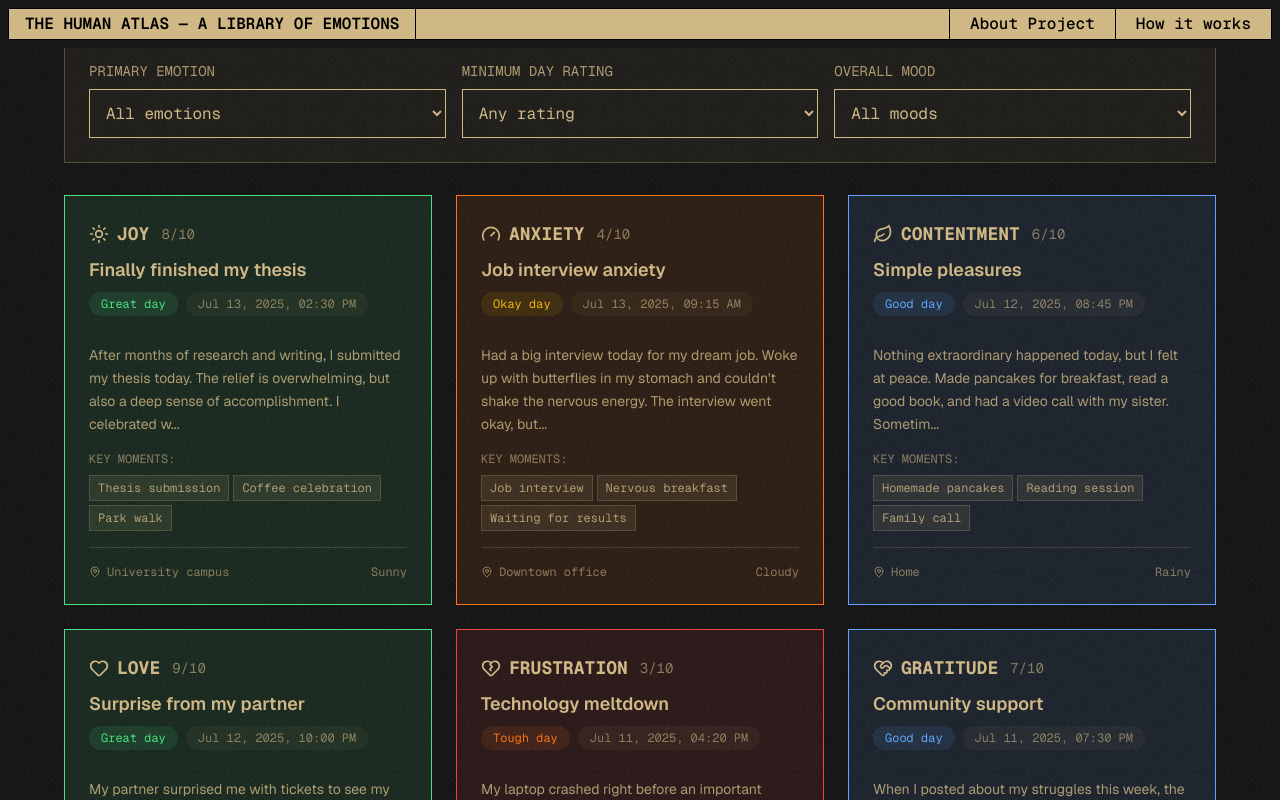
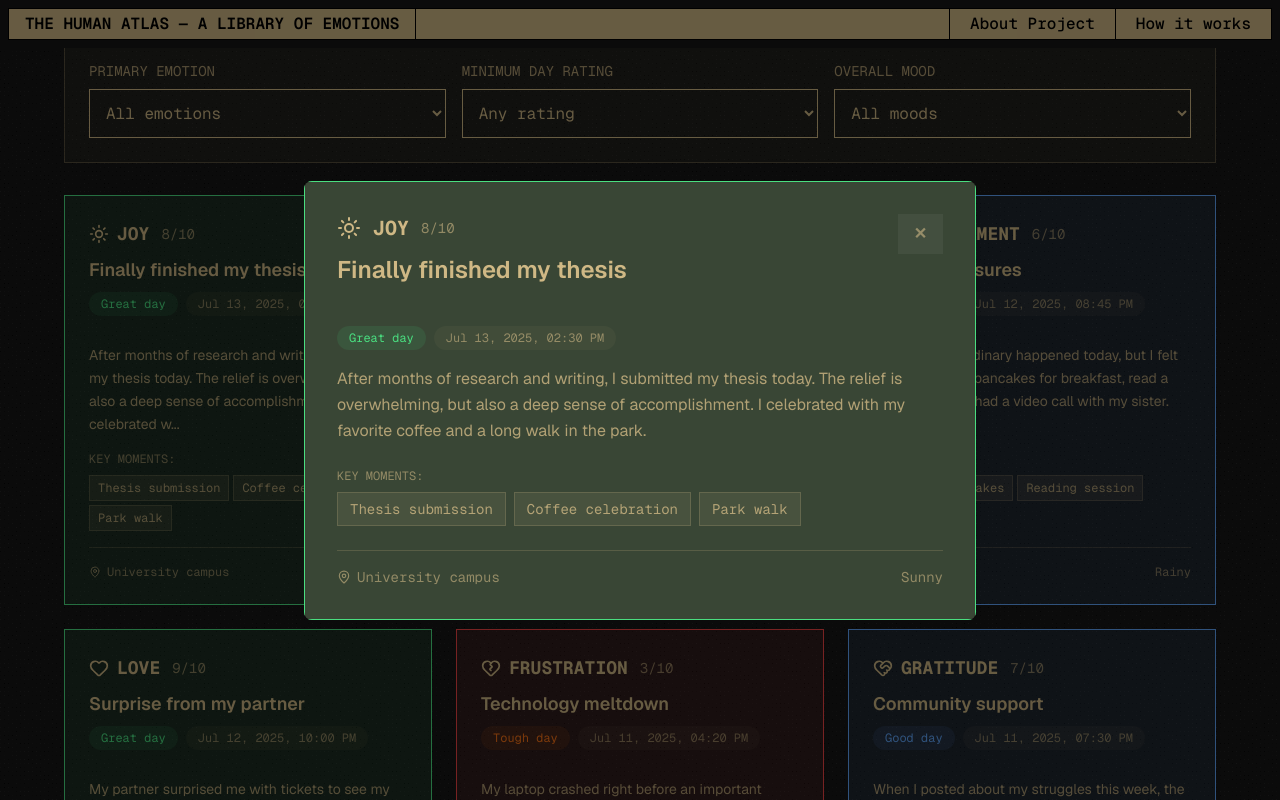
Before and after one commit to shashwtd/the-human-atlas, a Next.js app: page / in a window 1280 px wide. Both pictures are taken after a click on the element 248 px from the left and 1013 px from the top of the page. Shown: the part 613-1413 px from the top of the page. Built offline with nearby package versions, Linux system fonts and the light colour scheme.

Commit message:
Adding a popup display for the posts to view it in detail

```diff
--- a/src/components/EmotionCard.tsx
+++ b/src/components/EmotionCard.tsx
@@ -3,6 +3,7 @@
 import { EmotionEntry } from "@/data/emotions";
 import { emotionIcons } from "@/data/emotion-icons";
 import { MapPin } from "lucide-react";
+import { useState } from "react";
 import * as React from "react";
 
 interface EmotionCardProps {
@@ -10,6 +11,8 @@ interface EmotionCardProps {
 }
 
 export default function EmotionCard({ emotion }: EmotionCardProps) {
+    const [isDetailedView, setIsDetailedView] = useState(false);
+
     const getMoodStyles = (mood: string) => {
         const styles = {
             border: "",
@@ -62,6 +65,7 @@ export default function EmotionCard({ emotion }: EmotionCardProps) {
     return (
         <>
             <div
+                onClick={() => setIsDetailedView(true)}
                 style={{
                     padding: "1.5rem",
                     border: `1px solid ${getMoodStyles(emotion.mood).border}`,
@@ -178,6 +182,132 @@ export default function EmotionCard({ emotion }: EmotionCardProps) {
             </div>
 
             {/* Detailed View Modal */}
+            {isDetailedView && (
+                <div
+                    className="fixed inset-0 bg-black/50 flex items-center justify-center z-50"
+                    role="dialog"
+                    aria-modal="true"
+                    aria-labelledby="emotion-modal-title"
+                >
+                    <div
+                        className="bg-background max-w-2xl w-full mx-4 rounded-lg overflow-hidden"
+                        onClick={(e) => e.stopPropagation()}
+                    >
+                        <div
+                            style={{
+                                padding: "2rem",
+                                border: `1px solid ${getMoodStyles(emotion.mood).border}`,
+                                background: getMoodStyles(emotion.mood).background,
+                            }}
+                        >
+                            <div className="flex justify-between items-start mb-6">
+                                <div className="flex-1">
+                                    <div className="flex items-center gap-3 mb-3">
+                                        {emotionIcons[emotion.primaryEmotion] && (
+                                            <div className="text-[var(--text-primary)]">
+                                                {React.createElement(
+                                                    emotionIcons[emotion.primaryEmotion],
+                                                    { size: 24 }
+                                                )}
+                                            </div>
+                                        )}
+                                        <span
+                                            style={{ color: "var(--text-primary)" }}
+                                            className="font-mono text-xl font-bold"
+                                        >
+                                            {emotion.primaryEmotion.toUpperCase()}
+                                        </span>
+                                        <span
+                                            style={{ color: "var(--text-muted)" }}
+                                            className="text-sm font-mono"
+                                        >
+                                            {emotion.dayRating}/10
+                                        </span>
+                                    </div>
+                                    <h3
+                                        id="emotion-modal-title"
+                                        style={{ color: "var(--text-primary)" }}
+                                        className="font-sans text-2xl font-semibold mb-4"
+                                    >
+                                        {emotion.title}
+                                    </h3>
+                                </div>
+                                <button
+                                    onClick={() => setIsDetailedView(false)}
+                                    className="text-foreground/60 hover:text-foreground font-semibold cursor-pointer bg-white/5 px-4 py-2 hover:border"
+                                >
+                                    ✕
+                                </button>
+                            </div>
+
+                            <div className="mb-4 flex gap-2">
+                                <span
+                                    className={`text-xs font-mono px-3 py-1 rounded-full ${
+                                        emotion.dayRating >= 8
+                                            ? "bg-[var(--mood-excellent-bg)] text-[var(--mood-excellent-border)]"
+                                            : emotion.dayRating >= 6
+                                            ? "bg-[var(--mood-good-bg)] text-[var(--mood-good-border)]"
+                                            : emotion.dayRating >= 4
+                                            ? "bg-[var(--mood-neutral-bg)] text-[var(--mood-neutral-border)]"
+                                            : "bg-[var(--mood-difficult-bg)] text-[var(--mood-difficult-border)]"
+                                    }`}
+                                >
+                                    {emotion.dayRating >= 8
+                                        ? "Great day"
+                                        : emotion.dayRating >= 6
+                                        ? "Good day"
+                                        : emotion.dayRating >= 4
+                                        ? "Okay day"
+                                        : "Tough day"}
+                                </span>
+                                <span className="text-xs font-mono px-3 py-1 rounded-full bg-foreground/5 text-foreground/60">
+                                    {formatDate(emotion.timestamp)}
+                                </span>
+                            </div>
+
+                            <p
+                                style={{ color: "var(--text-secondary)" }}
+                                className="font-sans text-base leading-relaxed mb-6"
+                            >
+                                {emotion.description}
+                            </p>
+
+                            {emotion.significantEvents.length > 0 && (
+                                <div className="mb-6">
+                                    <p className="font-mono text-xs text-foreground/60 mb-2">
+                                        KEY MOMENTS:
+                                    </p>
+                                    <div className="flex flex-wrap gap-2">
+                                        {emotion.significantEvents.map((event, idx) => (
+                                            <span
+                                                key={idx}
+                                                className="px-3 py-1.5 text-sm font-mono bg-foreground/10 border border-foreground/20 text-foreground/80"
+                                            >
+                                                {event}
+                                            </span>
+                                        ))}
+                                    </div>
+                                </div>
+                            )}
+
+                            <div className="flex flex-wrap gap-2 text-sm font-mono text-foreground/60 mt-6 pt-4 border-t border-foreground/20">
+                                {emotion.location && (
+                                    <div className="flex items-center gap-1.5">
+                                        <MapPin size={14} className="" />
+                                        <span>{emotion.location}</span>
+                                    </div>
+                                )}
+                                <div className="flex-1" />
+                                {emotion.weather && (
+                                    <span className="text-sm font-mono rounded-full">
+                                        {emotion.weather}
+                                    </span>
+                                )}
+                            </div>
+                        </div>
+                    </div>
+                </div>
+            )}
         </>
     );
 }
```
